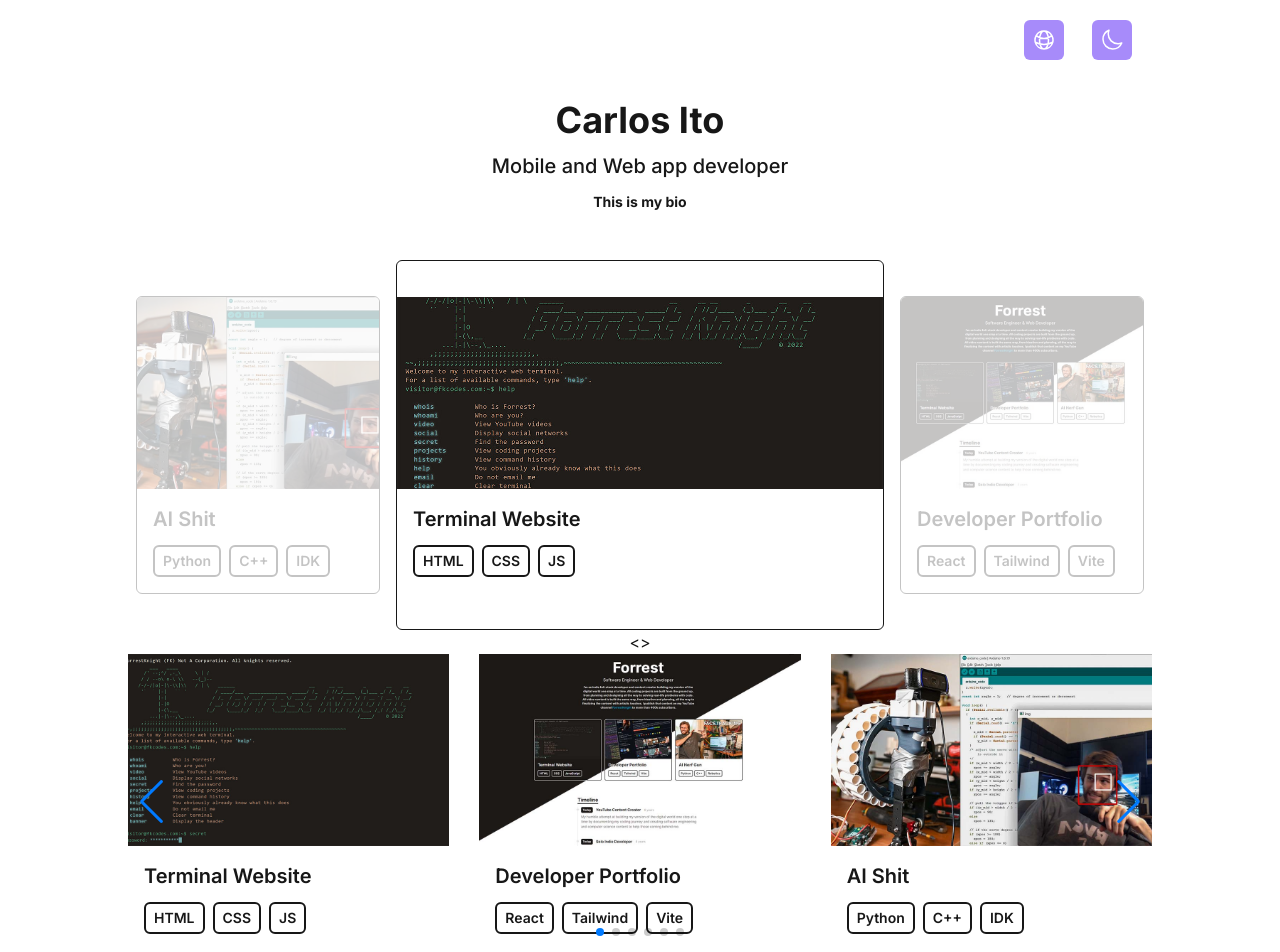
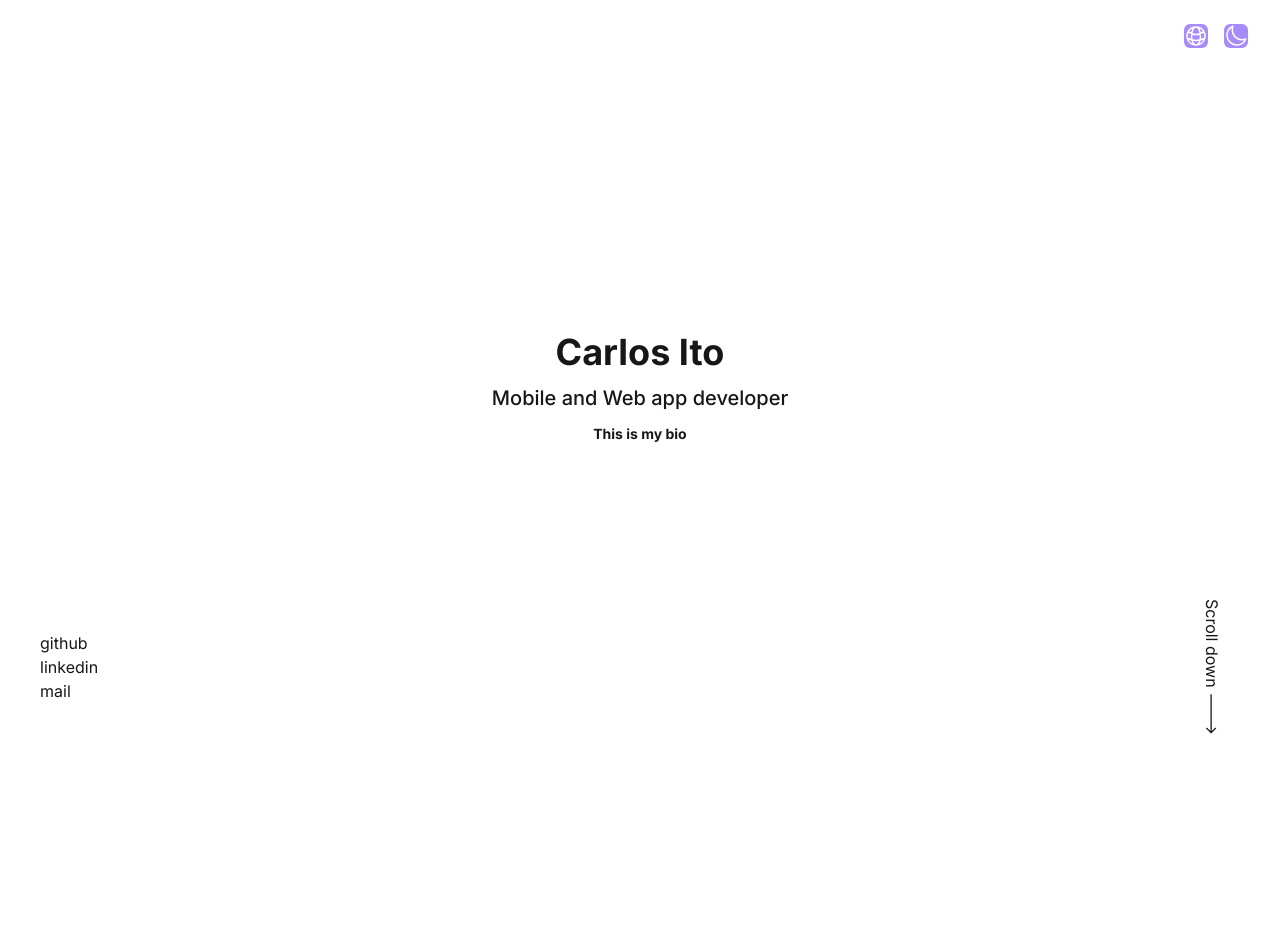
Before and after one commit to ItO210/portfolio, a React (Vite) app: page / in a window 1280 px wide. Shown: the top 952 px of the page. Built offline with nearby package versions, Linux system fonts and the light colour scheme.

Commit message:
added css and changed slider

```diff
--- a/src/App.jsx
+++ b/src/App.jsx
@@ -1,18 +1,14 @@
 import React from "react"
-import Carousel from "./components/Carousel"
 import Contact from "./components/Contact"
 import Footer from "./components/Footer"
-import Header from "./components/Header"
 import Intro from "./components/Intro"
 import Slider from "./components/Slider"
 
 function App() {
   return (
-      <div className="bg-white dark:bg-neutral-900 text-neutral-900 dark:text-neutral-300 min-h-screen font-inter">
-          <div className="max-w-5xl w-11/12 mx-auto">
-            <Header/>
+      <div className="bg-white dark:bg-neutral-900 text-neutral-900 dark:text-neutral-300 font-inter">
+          <div>
             <Intro/>
-            <Carousel/>
             <Slider/>
             <Contact/>
             <Footer/>
--- a/src/components/Contact.jsx
+++ b/src/components/Contact.jsx
@@ -2,14 +2,13 @@ import React from "react";
 
 function Contact() {
     return (
-        <div className="flex flex-col mb-10 mx-auto">
-            <div className="flex justify-center items-center">
+        <div className="flex flex-col h-screen justify-center items-center">
                 <form
                     action="https://getform.io/f/9317dd34-bc8d-49b7-be12-5091a8ba3ab1"
                     method="POST"
-                    className="flex flex-col w-full md:w-7/12"
+                    className="flex flex-col w-1/2"
                 >
-                    <h1 className="text-2xl font-bold underline underline-offset-8 decoration-4 mb-5 text-neutral-900 dark:text-white pt-10">Contact</h1>
+                    <h1 className="text-2xl font-bold underline underline-offset-8 decoration-4 mb-5 text-neutral-900 dark:text-white">Contact</h1>
                     <input
                         type="text"
                         name="name"
@@ -34,7 +33,6 @@ function Contact() {
                         Work With Me
                     </button>
                 </form>
-            </div>
         </div>
     )
 }
--- a/src/components/DarkmodeButton.jsx
+++ b/src/components/DarkmodeButton.jsx
@@ -61,7 +61,7 @@ function DarkmodeButton(){
         <button
         type="button"
         onClick={handleThemeSwitch}
-        className="p-2 z-10 right-20 top-4 bg-violet-400 dark:bg-orange-400 text-lg p-1 rounded-md mx-5">
+        className="bg-violet-400 dark:bg-orange-400 text-lg rounded-md mx-2">
             {theme === "dark" ? sun : moon}
         </button>
     )
--- a/src/components/Header.jsx
+++ /dev/null
@@ -1,13 +0,0 @@
-import DarkmodeButton from "./DarkmodeButton";
-import LanguageButton from "./LanguageButton";
-
-export default function Header() {
-
-    return(
-        <div className="flex flex-row justify-end pt-5">
-            <LanguageButton/>
-            <DarkmodeButton/>
-        </div>
-
-    );
-}
--- a/src/components/Intro.jsx
+++ b/src/components/Intro.jsx
@@ -1,17 +1,34 @@
 import React from "react";
 import { useTranslation } from "react-i18next";
+import DarkmodeButton from "./DarkmodeButton";
+import LanguageButton from "./LanguageButton";
 
 function Intro() {
     const [t] = useTranslation("global");
 
     return (
-        <div className="flex items-center justify-center flex-col text-center pt-10 pb-6">
-            <h1 className="text-4xl md:text-7x1 dark:text-white mb-1 md:mb-3 font-bold">Carlos Ito</h1>
-            <p className="text-base md:text-xl mb-3 font-medium">{t("intro.description")}</p>
-            <p className="text-sm max-w-xl mb-6 font-bold">{t("intro.bio")}</p>
+        <div className="flex flex-col w-full h-screen">
+            <div className="flex h-1/3 items-start justify-end px-6 pt-6">
+                <LanguageButton/>
+                <DarkmodeButton/>
+            </div>
+            <div className="flex w-full h-1/3 items-center justify-center flex-col text-center">
+                <h1 className="text-4xl md:text-7x1 dark:text-white mb-1 md:mb-3 font-bold">Carlos Ito</h1>
+                <p className="text-base md:text-xl mb-3 font-medium">{t("intro.description")}</p>
+                <p className="text-sm max-w-xl mb-6 font-bold">{t("intro.bio")}</p>
+            </div>
+            <div className="h-1/3 flex items-center justify-between">
+                <div className="flex flex-col itmes-center justify-center px-10">
+                    <a href="">github</a>
+                    <a href="">linkedin</a>
+                    <a href="">mail</a>
+                </div>
+                <div className="flex transform rotate-90 justify-center items-center">
+                        Scroll down ---{">"}
+                </div>
+            </div>
         </div>
     )
-
 }
 
 export default Intro;
--- a/src/components/LanguageButton.jsx
+++ b/src/components/LanguageButton.jsx
@@ -71,7 +71,7 @@ function LanguageButton(){
     return(
         <button
         type="button"
-        className="p-2 z-10 right-20 top-4 bg-violet-400 dark:bg-orange-400 text-lg p-1 rounded-md text-white mx-2"
+        className="bg-violet-400 dark:bg-orange-400 text-lg rounded-md text-white mx-2"
         onClick={handleLangSwitch}>
             {globe}
         </button>
--- a/src/components/PortfolioItem.jsx
+++ b/src/components/PortfolioItem.jsx
@@ -7,8 +7,8 @@ function PortfolioItem({title, imgUrl, stack, link}) {
         target="_blank"
         rel="noopener noreferrer"
         >
-            <img src={imgUrl} alt="portfolio" className="w-full h-36 md:h-48 object-cover cursor-pointer"/>
-            <div className="w-full p-4">
+            <img src={imgUrl} alt="portfolio" className="w-full h-96 md:h-48 object-cover cursor-pointer"/>
+            <div className="w-full">
                 <h3 className="text-lg md:text-xl mb-2 md:mb-3 dark:text-white font-semibold">{title}</h3>
                 <p className="flex flex-wrap gap-2 flox-row items-center justify-start text-xs md:text-sm">
                     {stack.map(item => (
--- /dev/null
+++ b/src/components/Slider.css
@@ -0,0 +1,82 @@
+:root {
+    --swiper-image-ratio: 33.3%; /* ratio 16:9 = 56.25% */
+
+    --swiper-width: 80%;
+    --swiper-inactive-scale: .50; /* makes the other slide smaller */
+
+    /* responsive settings */
+    --swiper-mobile-width: 90%;
+    --swiper-mobile-inactive-scale: .95;
+  }
+
+  .swiper {
+    position: relative;
+    width: 100%;
+    height: 100vh;
+    overflow: hidden;
+}
+  .swiper-slide {
+    position: relative;
+    width: var(--swiper-width);
+    opacity: .5;
+    transform: scale(.50);
+    transition: all .3s ease-in-out;
+    overflow: hidden;
+    border-radius: 0.4285rem;
+    margin: 0;
+  }
+
+  .swiper-backface-hidden .swiper-slide {
+    transform: scale(.50) translateZ(0);
+  }
+
+  .swiper-slide.swiper-slide-active {
+    transform: scale(1) !important;
+    opacity: 1 !important;
+  }
+
+  .swiper-backface-hidden .swiper-slide.swiper-slide-active {
+    transform: scale(1) translateZ(0) !important;
+  }
+
+  .swiper-image {
+    position: relative;
+    width: 100%;
+    padding-top: var(--swiper-image-ratio);
+  }
+
+  .swiper-image .image {
+    position: absolute;
+    top: 0;
+    left: 0;
+    bottom: 0;
+    width: 100%;
+    height: 100%;
+    background-color: #929ec9;
+  }
+
+  .swiper-button-next,
+  .swiper-button-prev {
+    padding: 8px;
+    width: 12px;
+    height: 12px;
+    margin-top: 0;
+    background-color: rgba(0, 0, 0, .4);
+    border-radius: 50%;
+  }
+
+  .swiper-button-next::after,
+  .swiper-button-prev::after {
+    color: #fff;
+    font-size: 12px;
+  }
+
+  .swiper-button-next {
+    transform: translate(50%, -50%);
+    right: calc((100% - var(--swiper-width)) / 2);
+  }
+
+  .swiper-button-prev {
+    transform: translate(-50%, -50%);
+    left: calc((100% - var(--swiper-width)) / 2);
+  }
--- a/src/components/Slider.jsx
+++ b/src/components/Slider.jsx
@@ -1,17 +1,17 @@
 
 import React from "react";
 // Import Swiper React components
-import { Swiper, SwiperSlide } from "swiper/react";
+import { Swiper, SwiperSlide} from "swiper/react";
 import portfolio from "../data/portfolio";
 import PortfolioItem from "./PortfolioItem";
 // Import Swiper styles
 import "swiper/css";
-import "swiper/css/pagination";
 import "swiper/css/navigation";
+import "./Slider.css"
 
 
 // import required modules
-import { Pagination, Navigation } from "swiper";
+import {Navigation, Autoplay} from "swiper";
 
 export default function Slider() {
 
@@ -25,27 +25,29 @@ export default function Slider() {
     ));
 
     return (
-        <>
+        <div className="flex h-screen align-center justify-center">
                 <Swiper
                     slidesPerView={3}
                     spaceBetween={30}
                     loop={true}
-            pagination={{
-            clickable: true,
-            }}
-            navigation={true}
-            modules={[Pagination, Navigation]}
-            className="mySwiper"
+                    navigation=  {true}
+                    modules={[Navigation, Autoplay]}
+                    autoplay= {
+                    {delay: 5000,
+                    disableOnInteraction: true}
+                    }
+                    centeredSlides={true}
+                    className="swiper"
                 >
 
-            <SwiperSlide>{slides[0]}</SwiperSlide>
-            <SwiperSlide>{slides[1]}</SwiperSlide>
-            <SwiperSlide>{slides[2]}</SwiperSlide>
-            <SwiperSlide>{slides[0]}</SwiperSlide>
-            <SwiperSlide>{slides[1]}</SwiperSlide>
-            <SwiperSlide>{slides[2]}</SwiperSlide>
+                    <SwiperSlide className="flex items-center justify-center">{slides[0]}</SwiperSlide>
+                    <SwiperSlide className="flex items-center justify-center">{slides[1]}</SwiperSlide>
+                    <SwiperSlide className="flex items-center justify-center">{slides[2]}</SwiperSlide>
+                    <SwiperSlide className="flex items-center justify-center">{slides[0]}</SwiperSlide>
+                    <SwiperSlide className="flex items-center justify-center">{slides[1]}</SwiperSlide>
+                    <SwiperSlide className="flex items-center justify-center">{slides[2]}</SwiperSlide>
 
                 </Swiper>
-        </>
+        </div>
     );
     }
```
Lines whose indentation alone changed are shown as unchanged.
